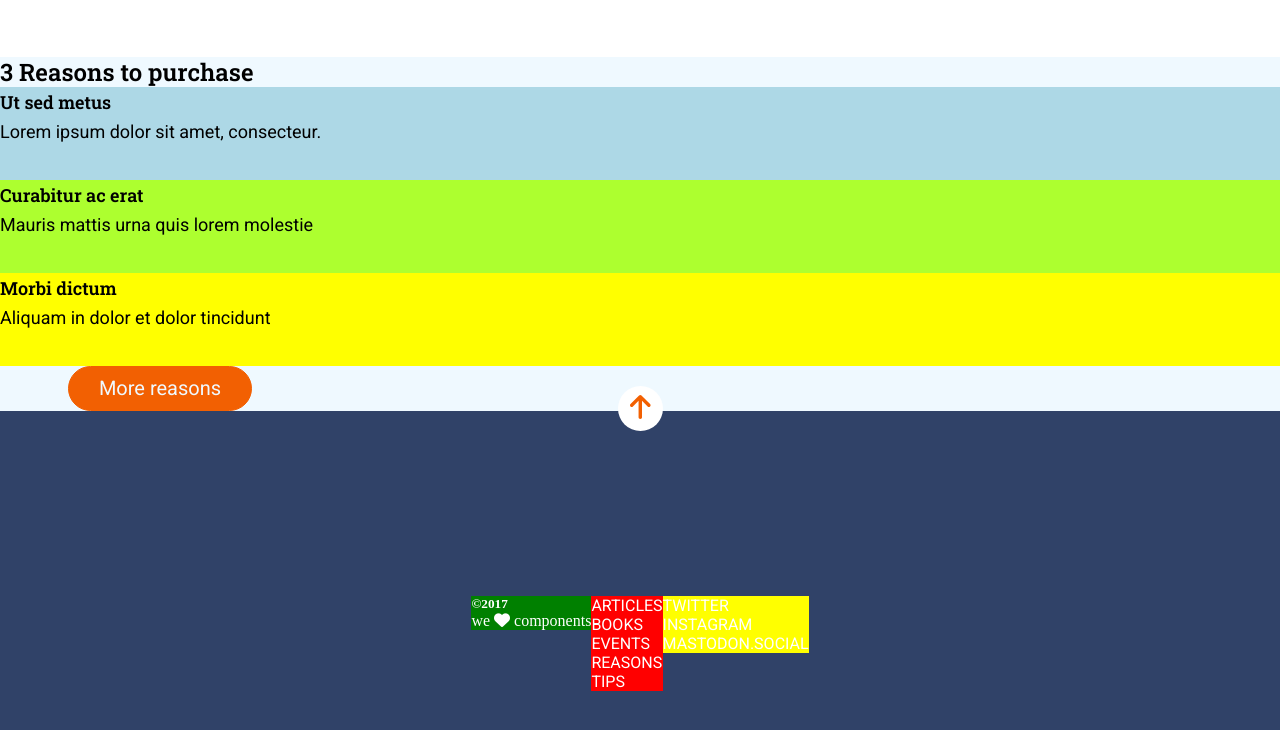
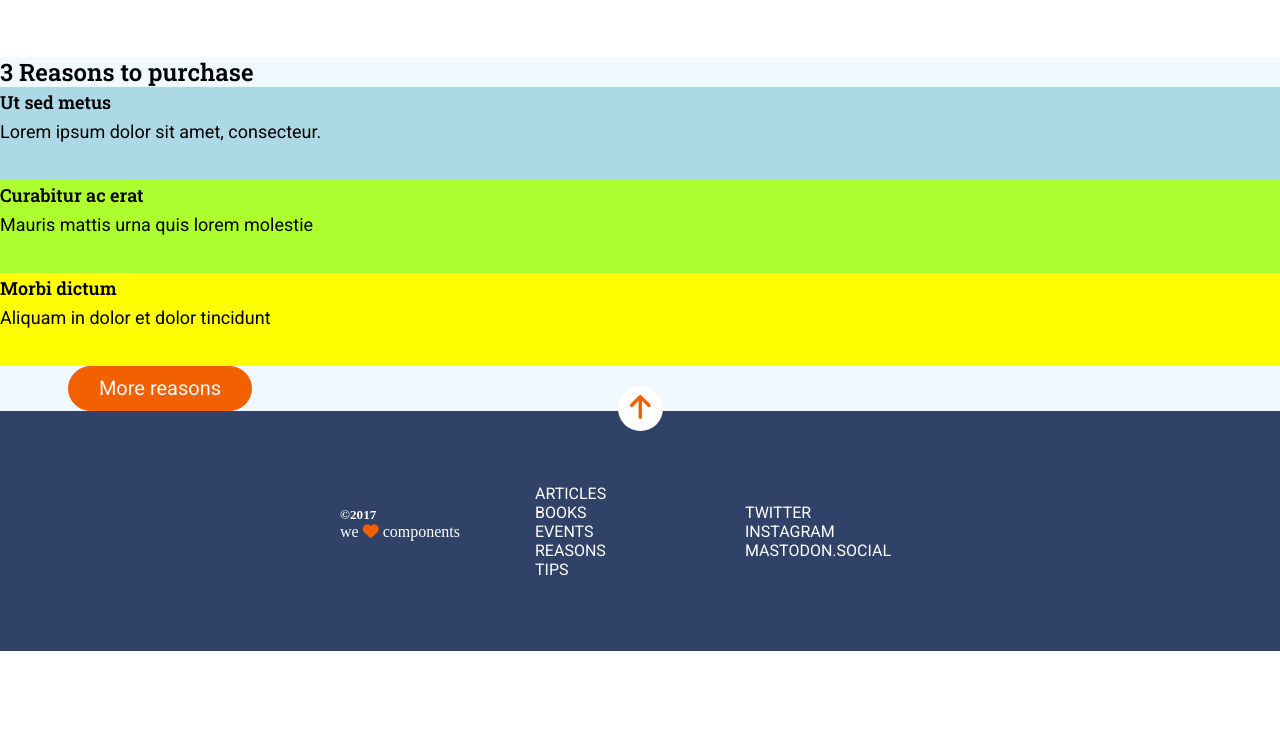
Before and after one commit to Adalab/modulo-1-evaluacion-final-IreneRuedaVega, a website: page src/html/index.html in a window 1280 px wide. Shown: the part 1104-1834 px from the top of the page. After the commit the page ends 1755 px from the top, so only its background shows below. Drawn offline with nearby package versions, Linux system fonts and the light colour scheme; files that its build step writes are made by us from their sources; files whose address does not match are found by name.

Commit message:
Add footer complete

```diff
--- a/src/html/partials/footer.html
+++ b/src/html/partials/footer.html
@@ -9,7 +9,7 @@
     </a>
   </div>
   <div class="footer__nav">
-    <div class="menu-articles">
+    <div class="footer__nav--menu-articles">
       <nav>
         <ul>
           <li>
@@ -60,7 +60,7 @@
         </ul>
       </nav>
     </div>
-    <div class="menu-social">
+    <div class="footer__nav--menu-social">
       <nav>
         <ul>
           <li>
@@ -93,7 +93,7 @@
         </ul>
       </nav>
     </div>
-    <div class="copy">
+    <div class="footer__nav--copy">
       <h5 class="copy-year">&copy;2017</h5>
       <span class="footer__copy--heart">
         we <span class="heart1"><i class="fas fa-heart"></i></span> components
--- a/src/scss/layout/_footer.scss
+++ b/src/scss/layout/_footer.scss
@@ -8,9 +8,7 @@
   position: relative;
   height: 465px;
   width: 100%;
-}
-
-.footer__arrow {
+  &__arrow {
     position: absolute;
     top: -25px;
     width: 45px;
@@ -22,72 +20,76 @@
     align-items: center;
     justify-content: center;
   }
-
-.footer__nav {
+  &__nav {
     color: $color-primary;
+    &--menu-articles {
+      padding: 37px 124px 30px 124px;
     }
-
+    &--menu-social {
+      padding: 0px 86px 30px 86px;
+    }
+    &--copy {
+      padding: 30px 15px 45px 15px;
+    }
     .link {
       font-family: $font-main;
       text-decoration: none;
       text-transform: uppercase;
       color: $color-primary;
     }
-
-.menu-articles {
-  background-color: red;
+    .heart1 {
+      color: $color-tertiary;
+    }
+  }
 }
 
-.menu-social {
-  background-color: yellow;
-}
-
-.copy {
-  background-color: green;
-}
-
-/* .heart1 {
-  color: $color-tertiary;
-}
- */
-
 @media all and (min-width: 768px) {
-  .footer__nav {
+  .footer {
+    height: 240px;
+    &__nav {
       display: flex;
       flex-direction: row;
-    align-items: flex-start;
-    justify-content: center;
+      justify-content: space-between;
+      align-items: center;
       text-align: left;
-  }
-  .menu-articles {
-    background-color: red;
+      &--menu-articles {
+        width: 210px;
+        padding: 0;
         order: 0;
       }
-
-  .menu-social {
-    background-color: yellow;
+      &--menu-social {
+        width: 210px;
+        padding: 0;
         order: 1;
       }
 
-  .copy {
-    background-color: green;
+      &--copy {
+        width: 210px;
+        padding-right: 30px;
         order: -1;
+      }
+    }
   }
 }
 
 @media all and (min-width: 1200px) {
-  .menu-articles {
-    background-color: red;
+  .footer-nav {
+    &--menu-articles {
+      width: 161px;
+      padding: 0;
       order: 0;
     }
 
-  .menu-social {
-    background-color: yellow;
+    &--menu-social {
+      width: 161px;
+      padding: 0;
       order: 1;
     }
 
-  .copy {
-    background-color: green;
+    &--copy {
+      width: 161px;
+      padding-right: 0px;
       order: -1;
     }
   }
+}
```
Lines whose indentation alone changed are shown as unchanged.
